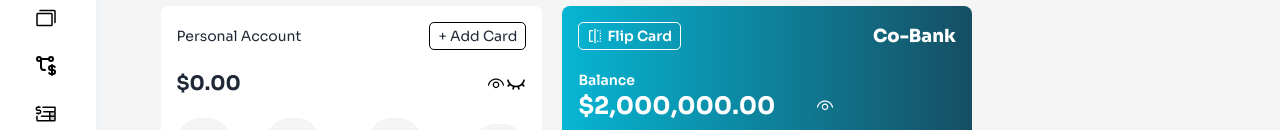
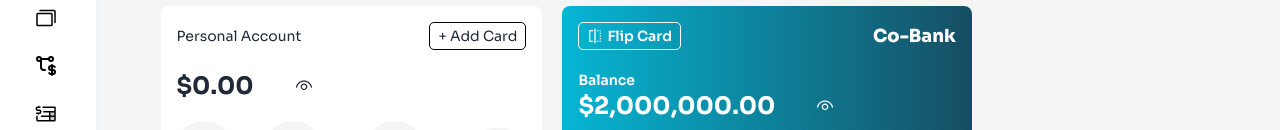
Before and after one commit to zuriel-01/august-backend-collab, a Next.js app: page / in a window 1280 px wide. Shown: the part 142-272 px from the top of the page. Built offline with nearby package versions, Linux system fonts and the light colour scheme.

Commit message:
HomeSection update

```diff
--- a/src/app/components/HomeSections/HomeSectionOne.jsx
+++ b/src/app/components/HomeSections/HomeSectionOne.jsx
@@ -62,12 +62,28 @@ const HomeSectionOne=()=>{
                             <button className="ml-[8rem] text-sm border border-black rounded-[5px] py-[3px] px-2">+ Add Card</button>
                         </div>
 
+
+
                         <div className="flex items-center mt-5 font-bold">
-                            <h1 className="text-xl">$0.00</h1>
 
-                            <div onClick={toggleShowAccountBalance} className="flex items-center ml-auto">
-                                <p className="ml-auto cursor-pointer text-black text-xl"><VscEye /></p>
-                                <p className="ml-auto cursor-pointer text-black text-xl"><RiEyeCloseLine /></p>
+
+                            <div onClick={toggleShowAccountBalance} className="flex items-center cursor-pointer">
+
+                            {showAccountBalance ? (
+
+                            <>
+                            <p className="font-bold text-2xl ">$0.00</p>
+                            <p className="ml-10 text-xl "><VscEye /></p>
+                            </>)
+
+                            : (
+
+                            <div className="flex items-center">
+                            <p className="font-bold text-2xl  opacity-10 text-black  ">X.XX</p>
+                            <p className=" cursor-pointer ml-12 text-xl"><RiEyeCloseLine /></p>
+                            </div>)}
+
+
                             </div>
                         </div>
 
@@ -157,7 +173,7 @@ const HomeSectionOne=()=>{
                                             <p className="text-black">@WaylonZieme</p>
                                         </div>
 
-                                        <div className="flex items-center gap-1 text-sky-400">
+                                        <div className="flex items-center gap-1 text-sky-400 cursor-pointer">
                                             <p>Copy</p>
                                             <p><IoCopyOutline /></p>
                                         </div>
@@ -169,7 +185,7 @@ const HomeSectionOne=()=>{
                                             <p className="text-black">Waylon Zieme</p>
                                         </div>
 
-                                        <div className="flex items-center gap-1 text-sky-400">
+                                        <div className="flex items-center gap-1 text-sky-400 cursor-pointer">
                                             <p>Copy</p>
                                             <p><IoCopyOutline /></p>
                                         </div>
@@ -181,7 +197,7 @@ const HomeSectionOne=()=>{
                                             <p className="text-black">65007834</p>
                                         </div>
 
-                                        <div className="flex items-center gap-1 text-sky-400">
+                                        <div className="flex items-center gap-1 text-sky-400 cursor-pointer">
                                             <p>Copy</p>
                                             <p><IoCopyOutline /></p>
                                         </div>
@@ -222,7 +238,7 @@ const HomeSectionOne=()=>{
                                             <label className="text-sm text-neutral-600" htmlFor="">Enter Amount</label>
                                             <input type="tel"
                                             placeholder="$200"
-                                            className="py-1 border border-neutral-400 outline-none px-2 rounded-[8px]" />
+                                            className="py-2 border border-neutral-400 outline-none px-2 rounded-[8px]" />
                                         </form>
                                     </div>
 
@@ -378,6 +394,9 @@ const HomeSectionOne=()=>{
                             <p className="text-xl font-bold flex items-center ">VISA</p>
                         </div>
                     </div>
+
+
+
                 </div>
 
                 {/* Overview Div */}
```
